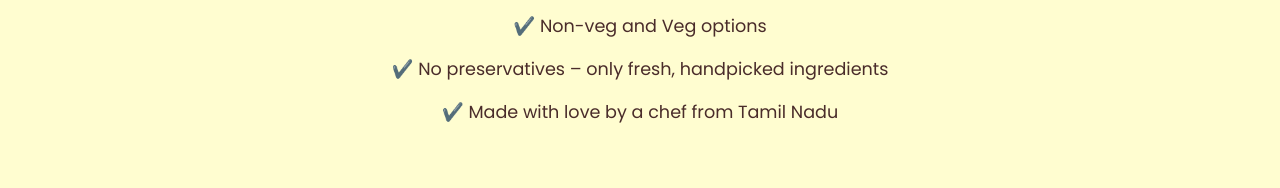
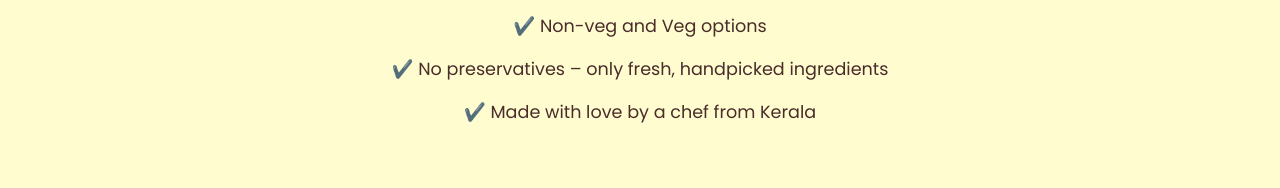
Before and after one commit to johnsebin97/biriyani4you, a plain HTML site: page index.html in a window 1280 px wide. Shown: the part 2012-2200 px from the top of the page. Drawn offline with nearby package versions, Linux system fonts and the light colour scheme.

Commit message:
updating chef from kerala

```diff
--- a/index.html
+++ b/index.html
@@ -84,7 +84,7 @@
                     <li>✔️ 500g generous portion per plate</li>
                     <li>✔️ Non-veg and Veg options</li>
                     <li>✔️ No preservatives – only fresh, handpicked ingredients</li>
-                    <li>✔️ Made with love by a chef from Tamil Nadu</li>
+                    <li>✔️ Made with love by a chef from Kerala</li>
                 </ul>
             </div>
         </div>
```
